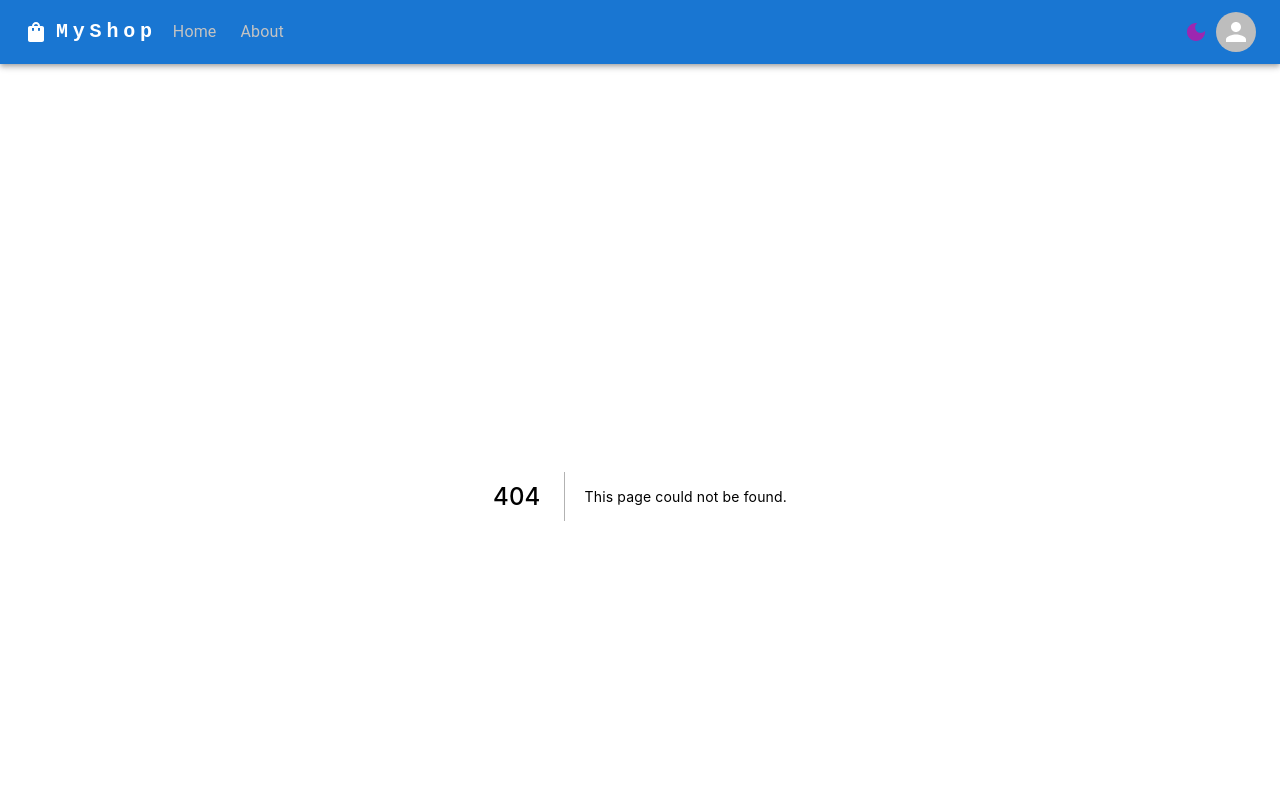
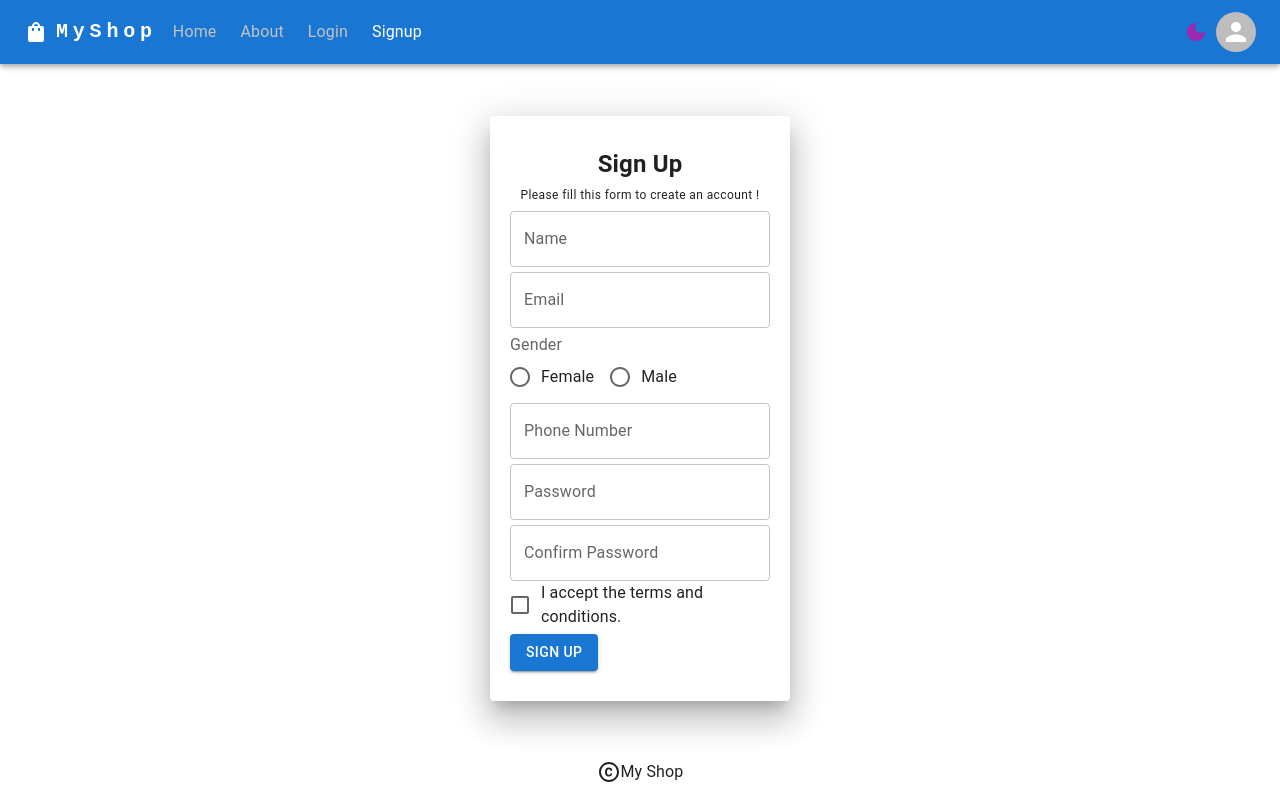
Before and after one commit to loctkaptech/my-shop-project4, a Next.js app: page /signup in a window 1280 px wide. Before the commit this address had no page. Shown: the top 800 px of the page. Built offline with nearby package versions, Linux system fonts and the light colour scheme.

Commit message:
add login signup  page

```diff
--- a/src/layouts/MainLayout.js
+++ b/src/layouts/MainLayout.js
@@ -34,6 +34,14 @@ const MainLayout = ({ children, toggleTheme, mode }) => {
     {
       name: 'About',
       href: '/about',
+    },
+    {
+      name: 'Login',
+      href: '/login',
+    },
+    {
+      name: 'Signup',
+      href: '/signup',
     },
   ];
   const settings = ['Profile'];
--- /dev/null
+++ b/src/pages/signup/index.js
@@ -0,0 +1,13 @@
+import React from 'react'
+import SignupTemplate from '../../templates/signup';
+
+
+const SignUp = () => {
+  return (
+    <div>
+      <SignupTemplate />
+    </div>
+  )
+}
+
+export default SignUp;
--- a/src/templates/about/index.js
+++ b/src/templates/about/index.js
@@ -38,7 +38,6 @@ const AboutTemplate = () => {
                 <Grid item xs={12}>
                   <Button type="submit" variant="contained" color="primary" fullWidth>Submit</Button>
                 </Grid>
-
               </Grid>
             </form>
           </CardContent>
--- /dev/null
+++ b/src/templates/signup/index.js
@@ -0,0 +1,45 @@
+import React from 'react';
+import { Grid, Paper, Avatar, Typography, TextField, Button } from '@mui/material';
+import Radio from '@mui/material/Radio';
+import RadioGroup from '@mui/material/RadioGroup';
+import FormControlLabel from '@mui/material/FormControlLabel';
+import FormControl from '@mui/material/FormControl';
+import FormLabel from '@mui/material/FormLabel';
+import Checkbox from '@mui/material/Checkbox';
+const SignupTemplate = () => {
+        const paperStyle = { padding: '30px 20px', width: 300, margin: "20px auto" }
+        const headerStyle = { margin: 0 }
+        const avatarStyle = { backgroundColor: '#1bbd7e' }
+        const marginTop = { marginTop: 5 }
+        return (
+            <Grid>
+                <Paper elevation={20} style={paperStyle}>
+                    <Grid align='center'>
+                        <h2 style={headerStyle}>Sign Up</h2>
+                        <Typography variant='caption' gutterBottom>Please fill this form to create an account !</Typography>
+                    </Grid>
+                    <form>
+                        <TextField style= {marginTop}  fullWidth label='Name' placeholder="Enter your name" />
+                        <TextField  style= {marginTop} fullWidth label='Email' placeholder="Enter your email" />
+                        <FormControl component="fieldset" style={marginTop}>
+                            <FormLabel component="legend">Gender</FormLabel>
+                            <RadioGroup aria-label="gender" name="gender" style={{ display: 'initial' }}>
+                                <FormControlLabel value="female" control={<Radio />} label="Female" />
+                                <FormControlLabel value="male" control={<Radio />} label="Male" />
+                            </RadioGroup>
+                        </FormControl>
+                        <TextField  style= {marginTop} fullWidth label='Phone Number' placeholder="Enter your phone number" />
+                        <TextField   style= {marginTop} fullWidth label='Password' placeholder="Enter your password"/>
+                        <TextField  style= {marginTop} fullWidth label='Confirm Password' placeholder="Confirm your password"/>
+                        <FormControlLabel
+                            control={<Checkbox name="checkedA" />}
+                            label="I accept the terms and conditions."
+                        />
+                        <Button  style= {marginTop} type='submit' variant='contained' color='primary'>Sign up</Button>
+                    </form>
+                </Paper>
+            </Grid>
+    )
+}
+
+export default SignupTemplate;
```
Also changed, not shown: src/pages/login/index.js (added, +12 -0 lines), src/templates/login/index.js (added, +46 -0 lines).
